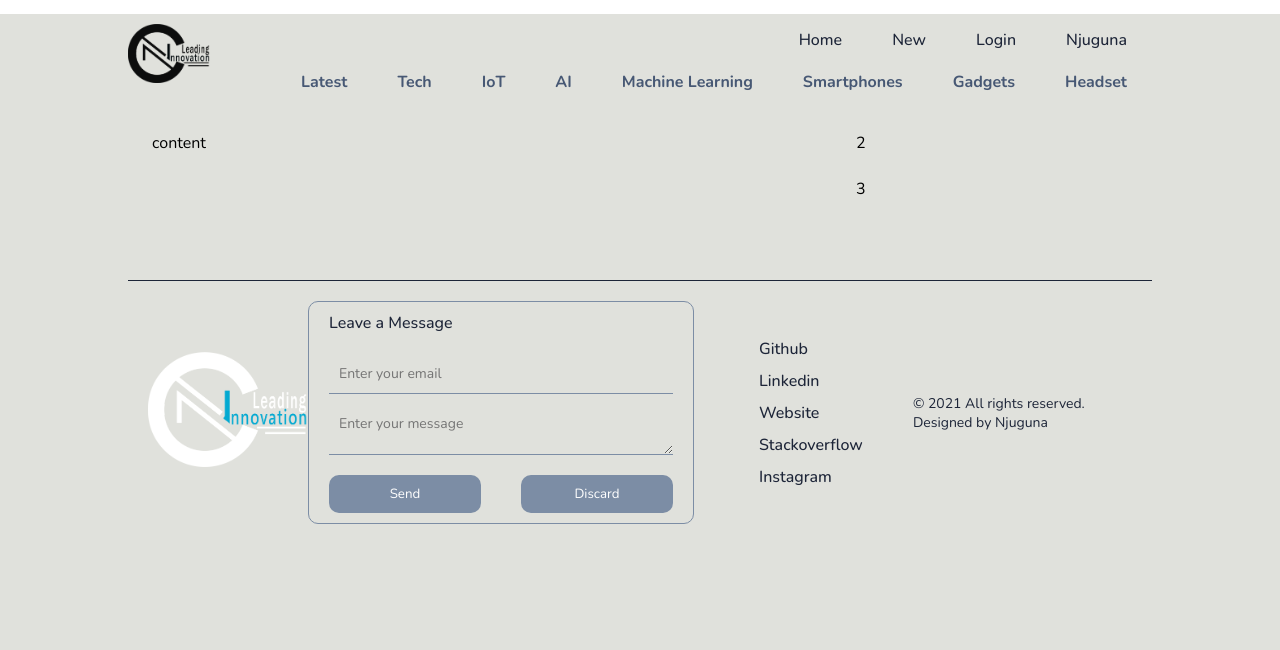
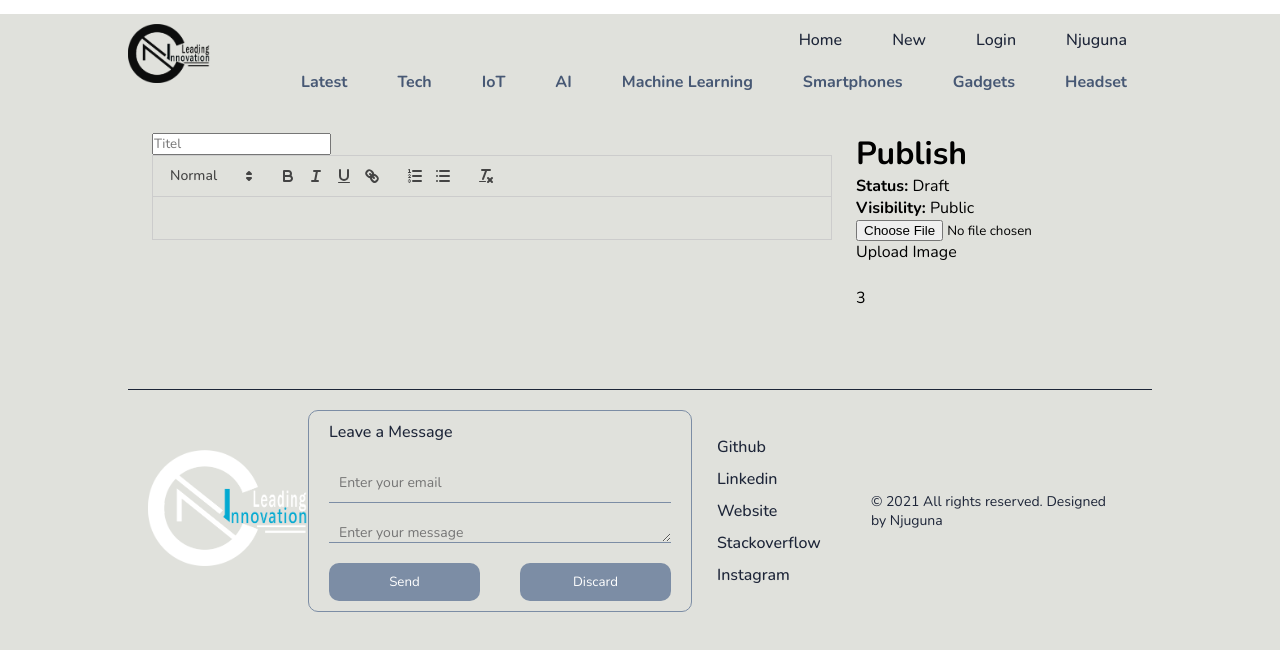
Before and after one commit to charlesncn/blog-React, a React (Create React App) app in the folder app/: page /new in a window 1280 px wide. Shown: the top 650 px of the page. Built offline with nearby package versions, Linux system fonts and the light colour scheme.

Commit message:
Fixed warnings, Create edit text area

```diff
--- a/app/public/index.html
+++ b/app/public/index.html
@@ -16,6 +16,8 @@
       *{
         font-family: 'Nunito', sans-serif;
         margin: 0;
+        padding: 0;
+        box-sizing: border-box;
       }
     </style>
 
--- a/app/src/App.js
+++ b/app/src/App.js
@@ -2,7 +2,6 @@ import React from "react";
 import {
   createBrowserRouter,
   RouterProvider,
-  Route,
   Outlet,
 } from "react-router-dom";
 import Register from "./pages/Register";
--- a/app/src/componests/Footer.jsx
+++ b/app/src/componests/Footer.jsx
@@ -53,7 +53,7 @@ function Footer() {
         </ul>
       </div>
       <p>
-        © 2021 All rights reserved. Designed by <a href="">Njuguna</a>
+        © 2021 All rights reserved. Designed by <a href="https://github.com/charlesncn">Njuguna</a>
       </p>
     </div>
   );
--- a/app/src/pages/New.jsx
+++ b/app/src/pages/New.jsx
@@ -1,13 +1,26 @@
-import React from 'react'
+import React, { useState } from 'react'
+import ReactQuill from 'react-quill';
+import 'react-quill/dist/quill.snow.css';
 
-function New() {
+const New = () => {
+  const [value, setValue] = useState('');
   return (
     <div className='create'>
       <div className="content">
-        content
+        <input type="text" placeholder='Titel' />
+        <div className="editorContainer" >
+        <ReactQuill theme="snow" value={value} onChange={setValue} />
+        </div>
       </div>
         <div className="menu">
-          <div className="menu-item">2</div>
+          <div className="menu-item">
+            <h1>Publish</h1>
+            <span><b>Status: </b> Draft</span><br/>
+            <span><b>Visibility: </b> Public</span><br/>
+
+            <input style={{dispay: "none"}} type="file" name='image' id='image' />
+            <label htmlFor="image">Upload Image</label>
+          </div>
           <div className="menu-item">3</div>
         </div>
     </div>
```
